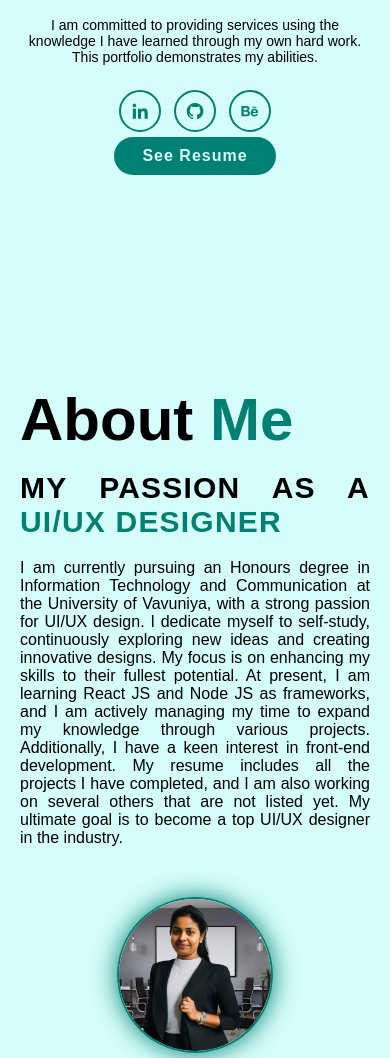
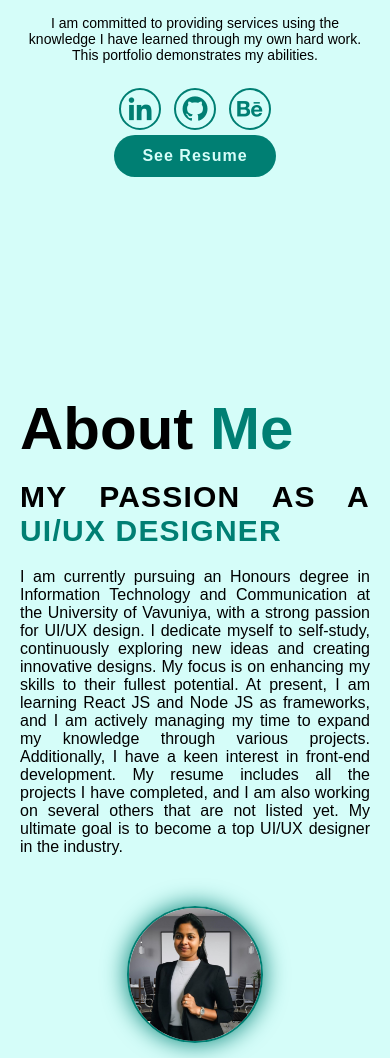
Before and after one commit to RithmiGamage/rithmigamage.github.io, a plain HTML site: page index.html in a window 390 px wide. Shown: the part 607-1665 px from the top of the page. Drawn offline with nearby package versions, Linux system fonts and the light colour scheme.

Commit message:
Update style.css

```diff
--- a/style.css
+++ b/style.css
@@ -148,8 +148,7 @@ span {
 }
 
 .social-media {
-    text-align: center;
-    margin-top: 2rem;
+     margin-top: 2rem;
 }
 
 .social-media a {
@@ -161,9 +160,9 @@ span {
     background: transparent;
     border: 0.2rem solid var(--main-color);
     border-radius: 50%;
-    font-size: 2rem;
+    font-size: 3rem;
     color: var(--main-color);
-    margin: 1rem;
+    margin: 0.5rem;
     transition: 0.3s ease;
 }
 
@@ -176,7 +175,7 @@ span {
 
 .btn {
     display: inline-block;
-    padding: 1rem 2.8rem;
+    padding: 1.2rem 2.8rem;
     background: var(--main-color);
     border-radius: 4rem;
     box-shadow: none;
@@ -214,14 +213,6 @@ span {
         margin: 0; /* Remove left margin for centered layout */
     }
 
-    .social-media {
-        margin-top: 2rem;
-        order: 3; /* Social media links below text content */
-    }
-
-    .social-media a {
-        margin: 0.5rem;
-    }
 }
 
 @media (max-width: 480px) {
@@ -253,7 +244,7 @@ span {
 }
 
 .about-img img {
-    width: 25vw;
+    width: 15vw;
     border: 2px solid var(--main-color);
     border-radius: 50%;
 }
@@ -316,7 +307,7 @@ span {
 }
 
 .about-img img {
-    width: 55vw;
+    width: 20vw;
     border: 2px solid var(--main-color);
     border-radius: 50%;
     box-shadow: 0 0 25px var(--main-color);
@@ -362,7 +353,7 @@ span {
     }
 
     .about-img img {
-        width: 40vw; /* Adjust image size for smaller screens */
+        width: 35vw; /* Adjust image size for smaller screens */
     }
 
     .about-content {
```
